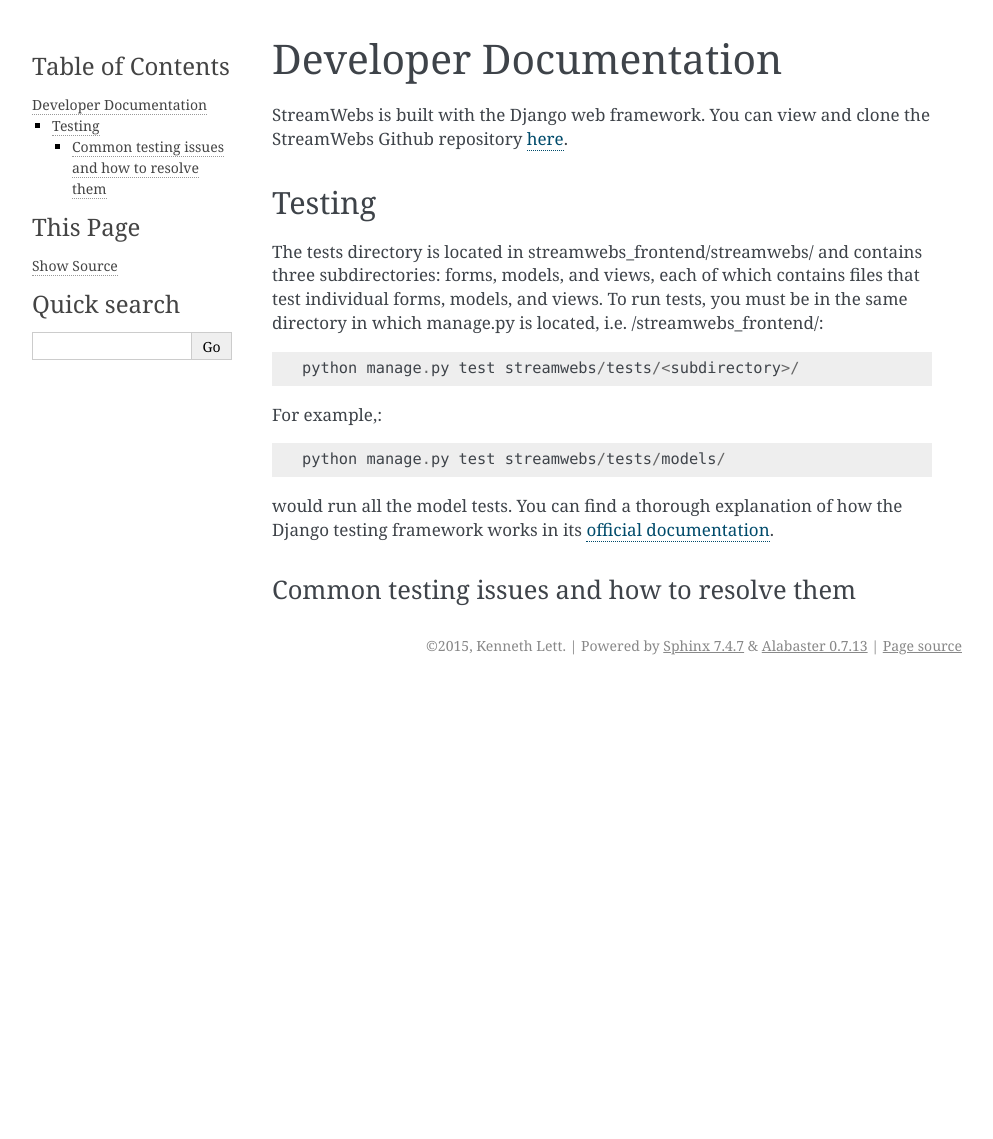
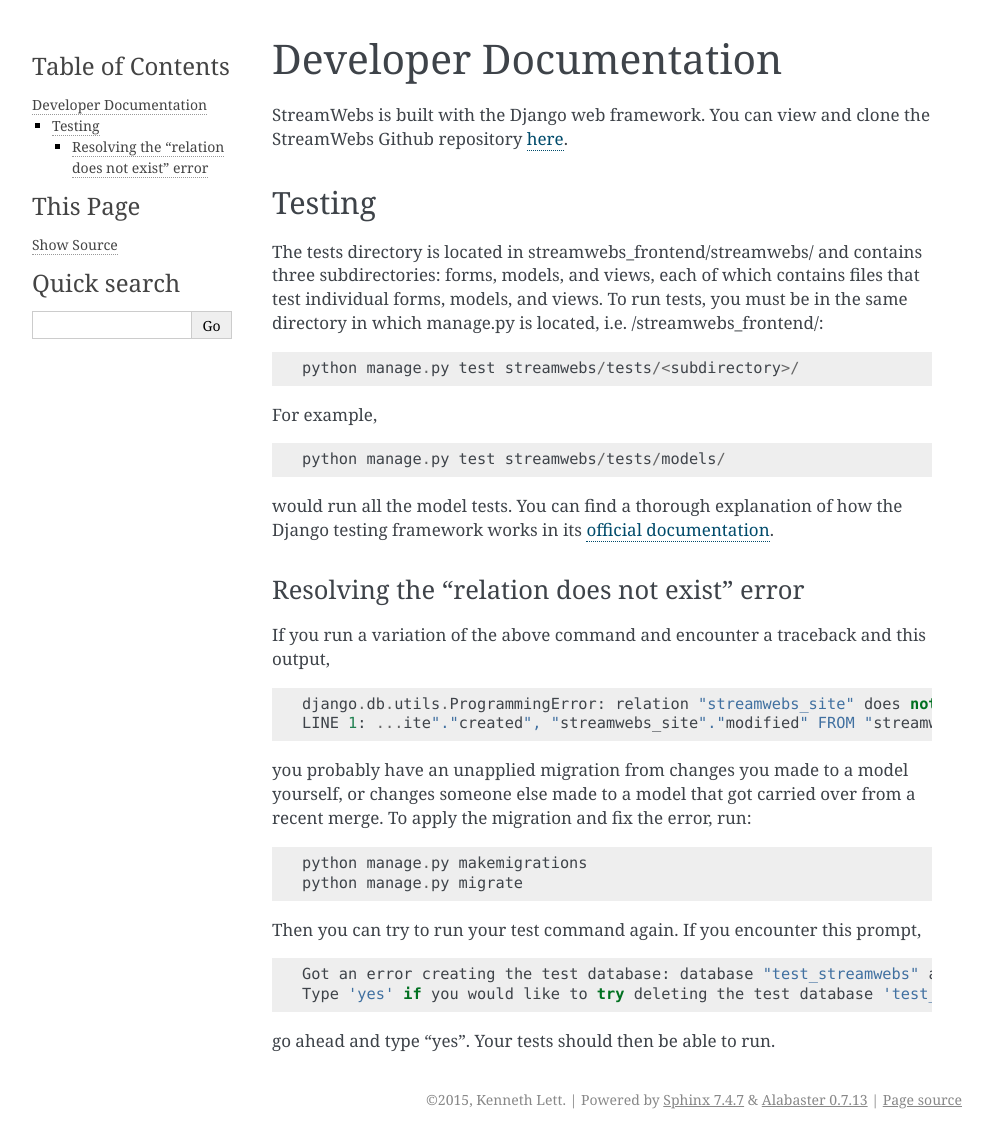
Before and after one commit to osuosl/streamwebs, a Sphinx documentation site: the page built from docs/source/dev_docs.rst, in a window 1280 px wide. Shown: the whole page, without its empty margins (148-1141 px from the left). Built offline with Sphinx 7.4.7, drawn with Linux system fonts in a browser that asks for light colours; before the commit the page ends 900 px from its top, so only the background shows below that.

Commit message:
explain relation DNE error + fix

```diff
--- a/docs/source/dev_docs.rst
+++ b/docs/source/dev_docs.rst
@@ -17,7 +17,9 @@
 
     python manage.py test streamwebs/tests/<subdirectory>/
 
-For example,::
+For example,
+
+::
 
     python manage.py test streamwebs/tests/models/
 
@@ -25,5 +27,28 @@
 Django testing framework works in its `official documentation
 <https://docs.djangoproject.com/en/1.8/topics/testing/overview/#running-tests>`_.
 
-Common testing issues and how to resolve them
+Resolving the "relation does not exist" error
 ^^^^^^^^^^^^^^^^^^^^^^^^^^^^^^^^^^^^^^^^^^^^^
+If you run a variation of the above command and encounter a traceback and this
+output,
+
+::
+
+    django.db.utils.ProgrammingError: relation "streamwebs_site" does not exist
+    LINE 1: ...ite"."created", "streamwebs_site"."modified" FROM "streamweb...
+
+you probably have an unapplied migration from changes you made to a model
+yourself, or changes someone else made to a model that got carried over from a
+recent merge. To apply the migration and fix the error, run::
+
+    python manage.py makemigrations
+    python manage.py migrate
+
+Then you can try to run your test command again. If you encounter this prompt,
+
+::
+
+    Got an error creating the test database: database "test_streamwebs" already exists
+    Type 'yes' if you would like to try deleting the test database 'test_streamwebs', or 'no' to cancel:
+
+go ahead and type "yes". Your tests should then be able to run.
```
